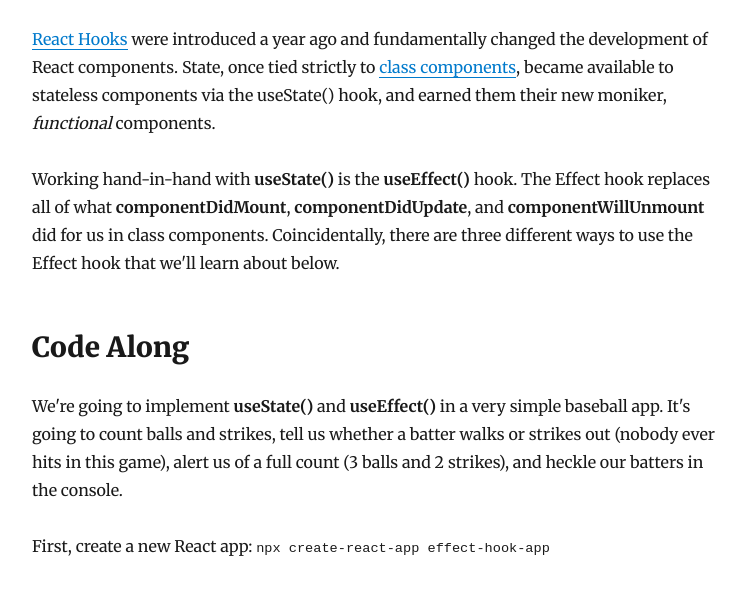
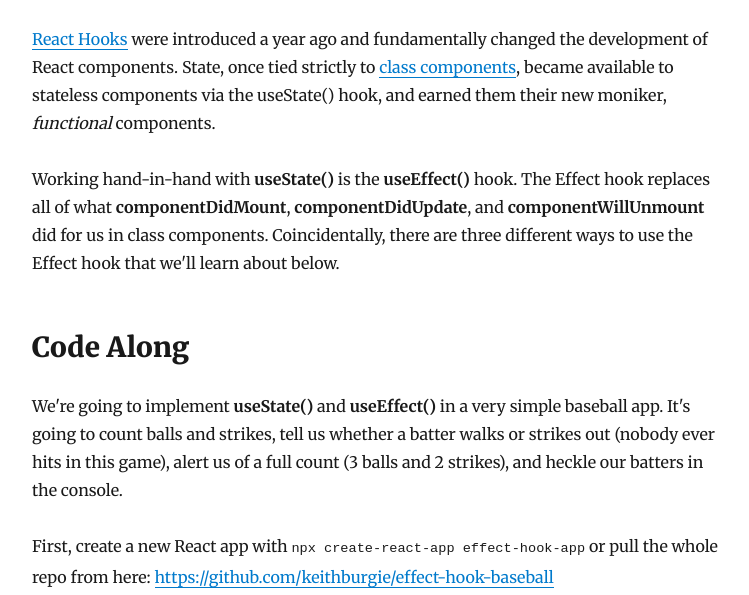
Before and after one commit to keithburgie/blog, a Gatsby site: page /getting-hooked-on-useeffect/ in a window 1280 px wide. Shown: the part 198-793 px from the top of the page, without its empty margins (265-1014 px from the left). Built offline with nearby package versions, Linux system fonts and the light colour scheme; Gatsby itself is replaced by a stand-in of ours; some packages are replaced by stand-ins of ours.

Commit message:
Add repo link

```diff
--- a/content/blog/getting-hooked-on-useeffect/index.md
+++ b/content/blog/getting-hooked-on-useeffect/index.md
@@ -13,7 +13,7 @@ Working hand-in-hand with **useState()** is the **useEffect()** hook. The Effect
 
 We're going to implement **useState()** and **useEffect()** in a very simple baseball app. It's going to count balls and strikes, tell us whether a batter walks or strikes out (nobody ever hits in this game), alert us of a full count (3 balls and 2 strikes), and heckle our batters in the console.
 
-First, create a new React app: `npx create-react-app effect-hook-app`
+First, create a new React app with `npx create-react-app effect-hook-app` or pull the whole repo from here: [https://github.com/keithburgie/effect-hook-baseball](https://github.com/keithburgie/effect-hook-baseball)
 
 Then import React and include our State and Effect hooks.
 
```
